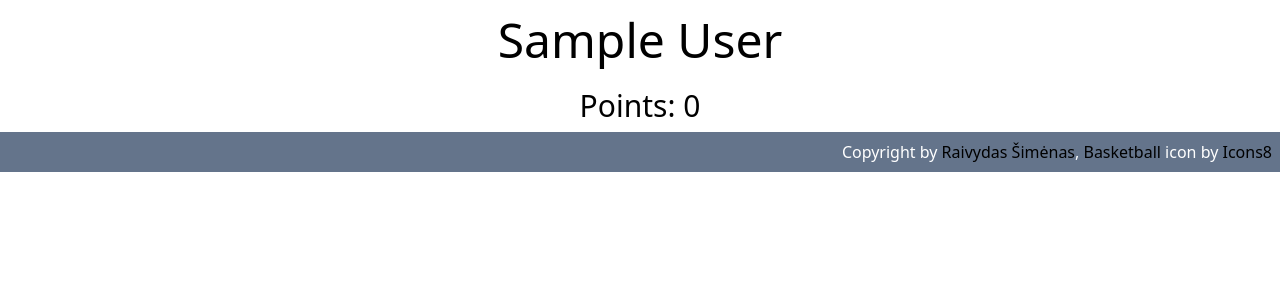
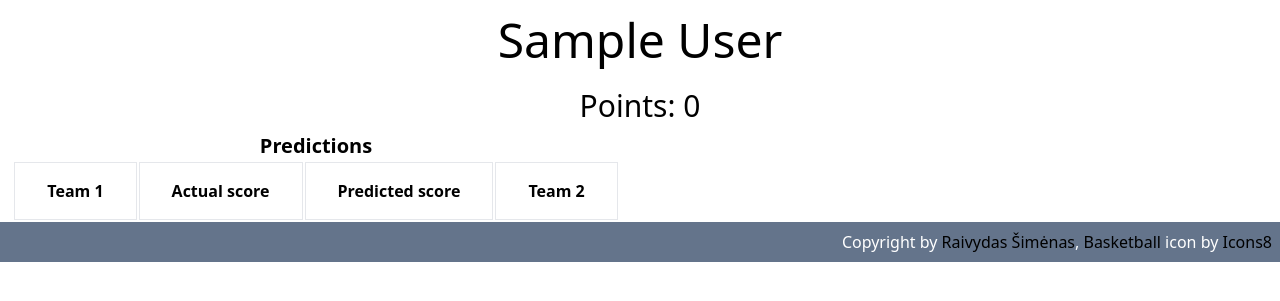
Before and after one commit to raivydassimenas/cs50-final, a Flask app: page / in a window 1280 px wide. Shown: the part 82-383 px from the top of the page. Run offline with Flask 3, Linux system fonts and the light colour scheme; the visitor is signed in with stand-in values (Sample User, id 1); data comes from the database, SQL or seed files in the repository; data that the repository does not hold is empty; some libraries are stand-ins or nearby versions.

Commit message:
Add predictions table to dashboard

```diff
--- a/app/__init__.py
+++ b/app/__init__.py
@@ -1,5 +1,3 @@
-import os
-
 from flask import Flask
 from flask_sqlalchemy import SQLAlchemy
 from flask_login import LoginManager
--- a/app/templates/index.html
+++ b/app/templates/index.html
@@ -4,10 +4,28 @@
     <h1 class="text-center text-5xl py-4">{{ current_user.name }}</h1>
     <div class="text-center text-3xl py-2">Points: {{ current_user.points }}</div>
     <div class="grid grid-cols-2 gap-4">
-        <div class="table w-full">
-            <div class="table-header-group">
-
-            </div>
+        <div>
+            <h1 class="text-center text-xl font-bold">Predictions</h1>
+            <table class="table-auto mx-auto border-separate">
+                <thead>
+                <tr>
+                    <th class="border px-8 py-4">Team 1</th>
+                    <th class="border px-8 py-4">Actual score</th>
+                    <th class="border px-8 py-4">Predicted score</th>
+                    <th class="border px-8 py-4">Team 2</th>
+                </tr>
+                </thead>
+                <tbody>
+                {% for prediction in predictions %}
+                    <tr>
+                        <td class="border px-8 py-4">{{ prediction.team1 }}</td>
+                        <td class="border px-8 py-4">{{ prediction.score1 }} : {{ prediction.score2 }}</td>
+                        <td class="border px-8 py-4">{{ prediction.pscore1 }} : {{ prediction.pscore2 }}</td>
+                        <td class="border px-8 py-4">{{ prediction.team2 }}</td>
+                    </tr>
+                {% endfor %}
+                </tbody>
+            </table>
         </div>
     </div>
 {% endblock %}
--- a/app/views.py
+++ b/app/views.py
@@ -23,12 +23,13 @@ def apology(message, status, password1=None, password2=None):
 @app.route('/')
 @login_required
 def index():
+    prediction_form = PredictionForm()
     user_id = current_user.id
     predictions = db.session.execute(
         db.select(Prediction, Game).join(Game.predictions).where(Prediction.user_id == user_id).order_by(
             Game.date.desc()).limit(10)).scalars()
 
-    return render_template("/index.html", predictions=predictions)
+    return render_template("/index.html", predictions=predictions, prediction_form=prediction_form)
 
 
 @app.route("/login", methods=["GET", "POST"])
```
Also changed, not shown: app/models.py (+4 -4 lines).
